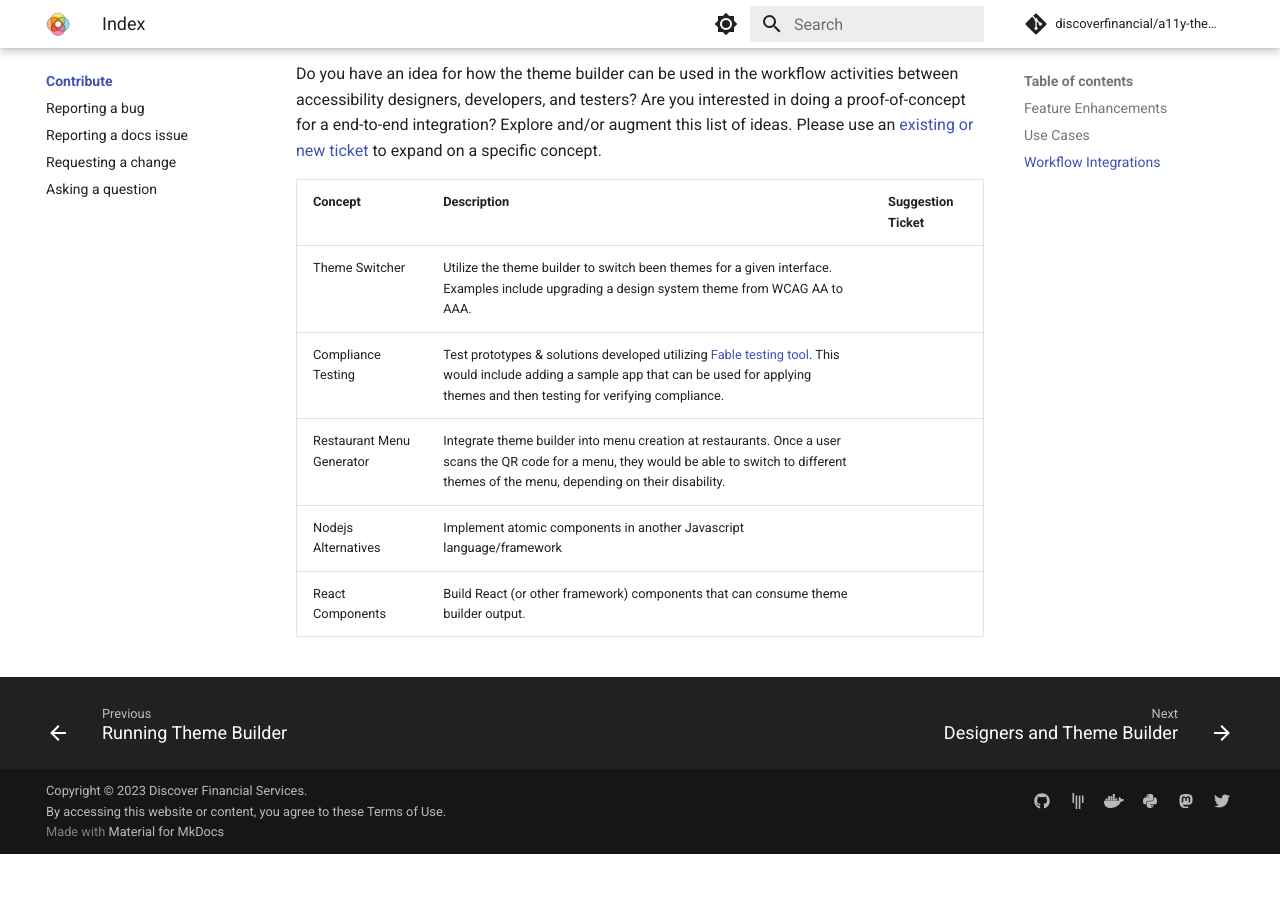
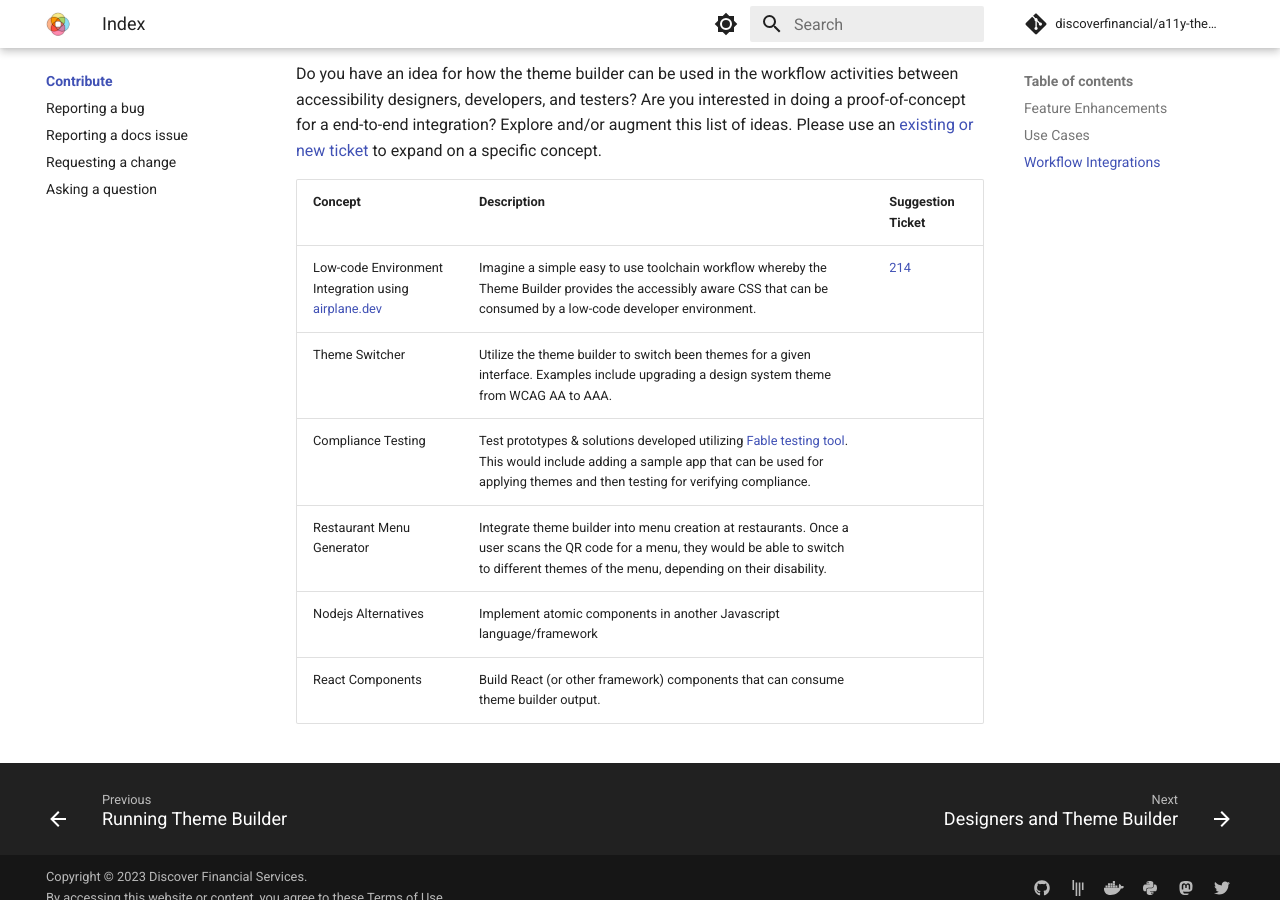
Before and after one commit to finos/a11y-theme-builder, an MkDocs documentation site: the page built from docs/contribute/index.md, in a window 1280 px wide and 900 px high, scrolled down 1668 px. Built offline with MkDocs 1.6.1 and Material for MkDocs 9.7.7, drawn with Linux system fonts in a browser that asks for light colours; comment, search, counter and statistics services are not loaded; before the commit the page ends 2522 px from its top, so only the background shows below that.

Commit message:
Call-to-action for #214

```diff
--- a/docs/contribute/index.md
+++ b/docs/contribute/index.md
@@ -33,6 +33,7 @@
 
 | Concept | Description |Suggestion Ticket |
 | --- | --- | --- |
+| Low-code Environment Integration using [airplane.dev](https://www.airplane.dev/) | Imagine a simple easy to use toolchain workflow whereby the Theme Builder provides the accessibly aware CSS that can be consumed by a low-code developer environment. | [214](https://github.com/discoverfinancial/a11y-theme-builder/issues/214) |
 | Theme Switcher |Utilize the theme builder to switch been themes for a given interface. Examples include upgrading a design system theme from WCAG AA to AAA. | |
 | Compliance Testing| Test prototypes & solutions developed utilizing [Fable testing tool](https://makeitfable.com/). This would include adding a sample app that can be used for applying themes and then testing for verifying compliance. | |
 | Restaurant Menu Generator | Integrate theme builder into menu creation at restaurants. Once a user scans the QR code for a menu, they would be able to switch to different themes of the menu, depending on their disability. | |
```
